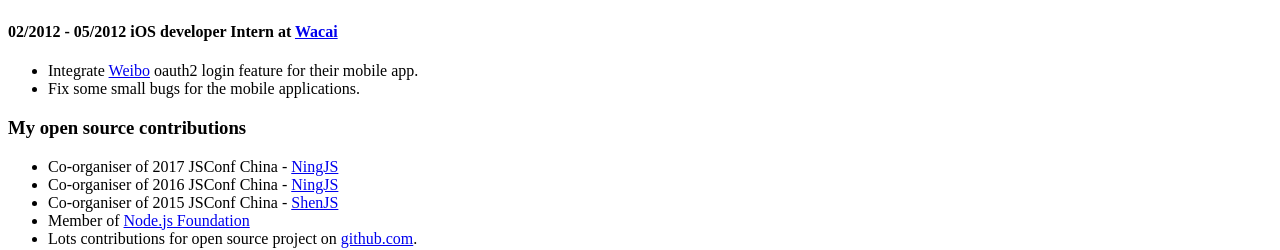
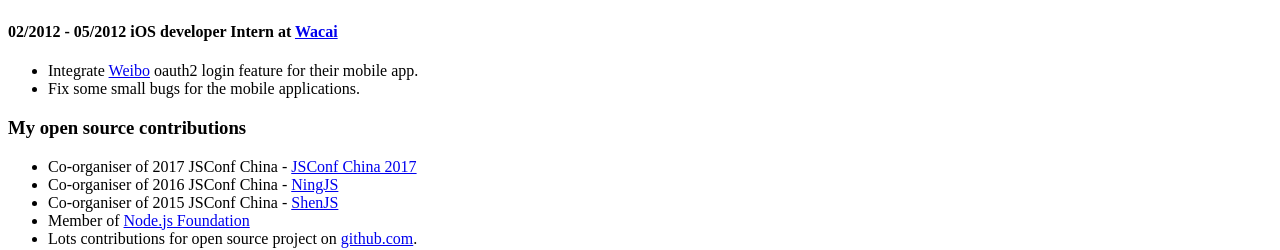
Before and after one commit to xeodou/resume, a plain HTML site: page index.html in a window 1280 px wide. Shown: the part 880-1130 px from the top of the page. Drawn offline with Linux system fonts and the light colour scheme.

Commit message:
Fix name.

```diff
--- a/index.html
+++ b/index.html
@@ -59,7 +59,7 @@
 </ul>
 <h3 id="my-open-source-contributions">My open source contributions</h3>
 <ul>
-<li>Co-organiser of 2017 JSConf China - <a href="http://2017.jsconf.cn/">NingJS</a></li>
+<li>Co-organiser of 2017 JSConf China - <a href="http://2017.jsconf.cn/">JSConf China 2017</a></li>
 <li>Co-organiser of 2016 JSConf China - <a href="http://2016.jsconf.cn/">NingJS</a></li>
 <li>Co-organiser of 2015 JSConf China - <a href="http://2015.jsconf.cn/">ShenJS</a></li>
 <li>Member of <a href="https://github.com/nodejs">Node.js Foundation</a></li>
```
Also changed, not shown: index.txt, 2 other files.
